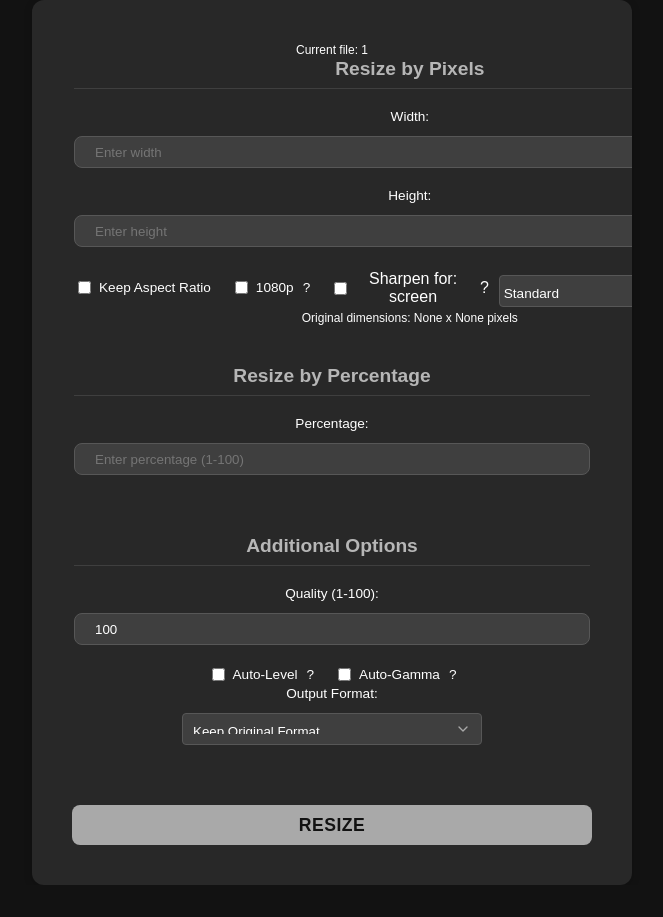
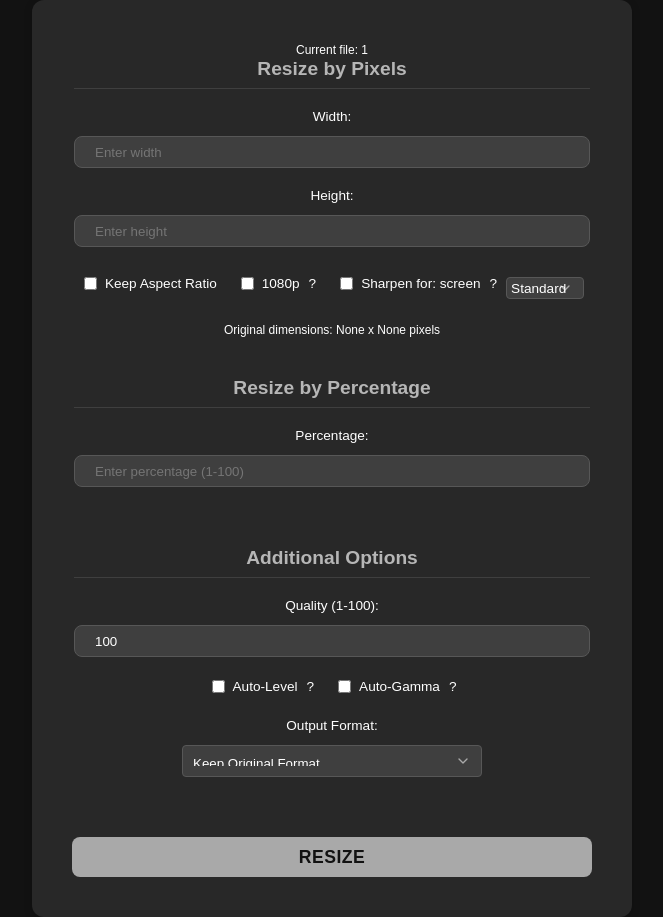
Before and after one commit to Tiritibambix/ImaGUIck, a Flask app: page /resize_options/1 in a window 1280 px wide. Shown: the whole page, without its empty margins (308-971 px from the left). Before the commit the page ends 885 px from the top, so only its background shows below. Run offline with Flask 3, Linux system fonts and the light colour scheme; some libraries are stand-ins or nearby versions.

Commit message:
feat: standardize output filenames
Replace resized suffix with _imaGUIck
Harmonize naming across single and batch processing
Keep same naming pattern for all output files

```diff
--- a/app.py
+++ b/app.py
@@ -528,9 +528,9 @@ def resize_image(filename):
         # Créer un nom de fichier pour la sortie
         base_name = os.path.splitext(filename)[0]
         if output_format:
-            output_filename = f"{base_name}_resized.{output_format.lower()}"
+            output_filename = f"{base_name}_imaGUIck.{output_format.lower()}"
         else:
-            output_filename = f"{base_name}_resized{os.path.splitext(filename)[1]}"
+            output_filename = f"{base_name}_imaGUIck{os.path.splitext(filename)[1]}"
 
         output_path = os.path.join(app.config['OUTPUT_FOLDER'], output_filename)
         app.logger.info(f"Output path: {output_path}")
@@ -682,9 +682,9 @@ def resize_batch():
                 errors.append(f'File not found: {filename}')
                 continue
 
-            output_filename = f'resized_{filename}'
+            output_filename = f'{os.path.splitext(filename)[0]}_imaGUIck{os.path.splitext(filename)[1]}'
             if output_format:
-                output_filename = f'{os.path.splitext(output_filename)[0]}.{output_format.lower()}'
+                output_filename = f'{os.path.splitext(filename)[0]}_imaGUIck.{output_format.lower()}'
             output_path = os.path.join(batch_folder, output_filename)
 
             # Construire et exécuter la commande de redimensionnement
--- a/templates/resize.html
+++ b/templates/resize.html
@@ -3,7 +3,8 @@
 <head>
     <meta charset="UTF-8">
     <meta name="viewport" content="width=device-width, initial-scale=1.0">
-    <title>Image Resizer</title>
+    <title>ImaGUIck</title>
+    <link rel="icon" type="image/x-icon" href="{{ url_for('static', filename='media/imaguick-favicon.ico') }}">
     <link href="https://fonts.googleapis.com/css2?family=Poppins:wght@400;700&display=swap" rel="stylesheet">
     <style>
         :root {
@@ -97,36 +98,17 @@
 
         .form-group-horizontal {
             display: flex;
-            align-items: center;
-            gap: 20px;
-            flex-wrap: nowrap;
+            gap: var(--spacing-medium);
+            margin-bottom: var(--spacing-medium);
+            flex-wrap: wrap;
+            justify-content: center;
         }
 
         .form-group-horizontal label {
-            display: inline-flex;
+            display: flex;
             align-items: center;
             gap: var(--spacing-xs);
             white-space: nowrap;
-            font-size: 0.85rem;
-        }
-
-        .label-with-select {
-            display: flex;
-            align-items: center;
-            gap: 6px;
-        }
-
-        .compact-select {
-            margin-left: 4px;
-            padding: var(--spacing-xs) 16px 0 4px;
-            background-color: var(--clr-surface-a20);
-            border: 1px solid var(--clr-surface-a30);
-            border-radius: var(--border-radius-sm);
-            color: var(--clr-primary-a50);
-            font-size: 0.85rem;
-            cursor: pointer;
-            position: relative;
-            top: -2px;
         }
 
         .form-group-horizontal .tooltip {
@@ -301,16 +283,34 @@
                         <input type="checkbox" name="use_1080p" id="use_1080p"> 1080p
                         <span class="tooltip" title="Resize image to max 1080 pixels on longest edge">?</span>
                     </label>
-                    <div class="label-with-select">
+                    <label style="display: inline-flex; align-items: center; white-space: nowrap;">
                         <input type="checkbox" name="use_sharpen" id="use_sharpen"> Sharpen for: screen
                         <span class="tooltip" title="Optimize sharpness for screen display">?</span>
-                        <select name="sharpen_level" id="sharpen_level" class="compact-select">
+                        <select name="sharpen_level" id="sharpen_level" class="compact-select" style="width: auto; min-width: 0;">
                             <option value="low">Low</option>
                             <option value="standard" selected>Standard</option>
                             <option value="high">High</option>
                         </select>
-                    </div>
+                    </label>
                 </div>
+
+                <style>
+                .compact-select {
+                    margin-left: 4px;
+                    padding: 2px 16px 2px 4px;
+                    height: 22px;
+                    background-color: var(--clr-surface-a20);
+                    border: 1px solid var(--clr-surface-a30);
+                    border-radius: var(--border-radius-sm);
+                    color: var(--clr-primary-a50);
+                    font-size: 0.85rem;
+                    cursor: pointer;
+                }
+
+                .compact-select:hover {
+                    background-color: var(--clr-surface-a30);
+                }
+                </style>
                 <small>Original dimensions: {{ width }} x {{ height }} pixels</small>
             </fieldset>
 
```
